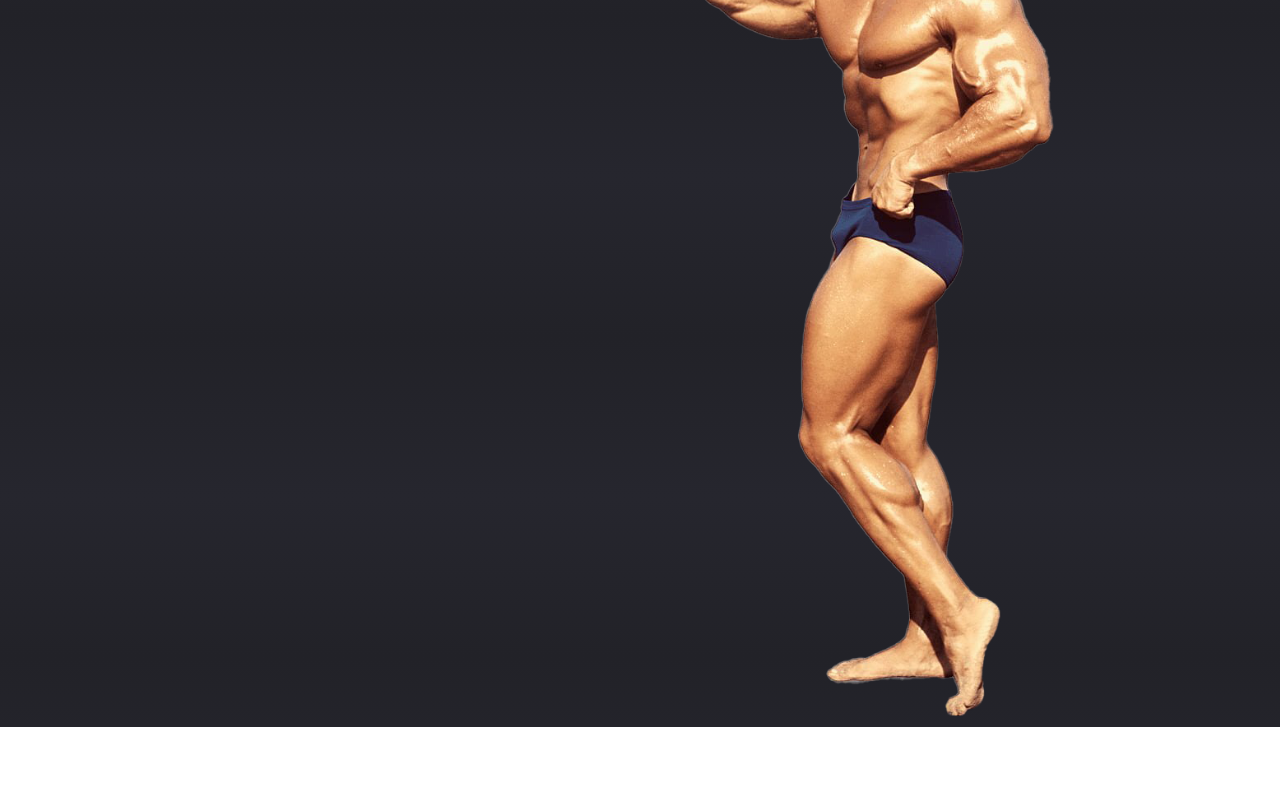
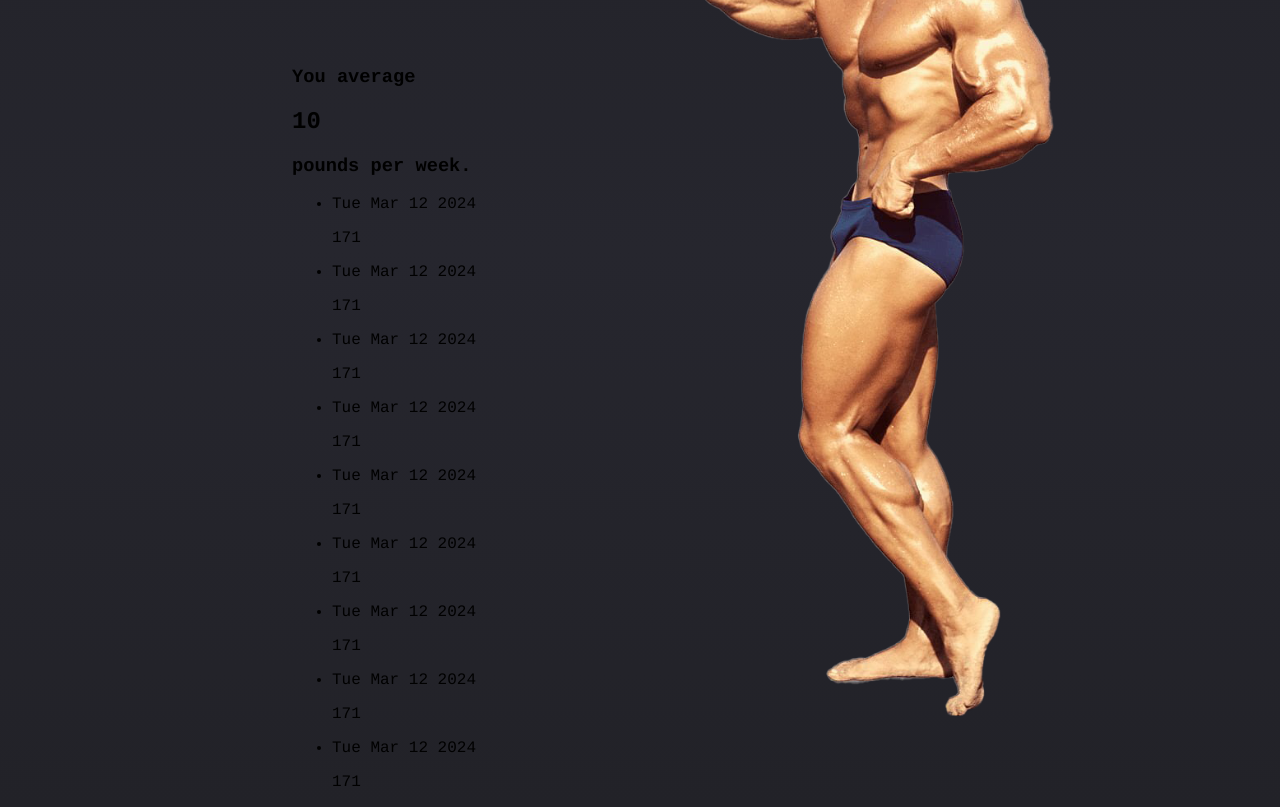
Before and after one commit to dylanmc1ntee/Weight-Tracker, a plain HTML site: page index.html in a window 1280 px wide. Shown: the part 303-1110 px from the top of the page. Before the commit the page ends 1030 px from the top, so only its background shows below. Drawn offline with Linux system fonts and the light colour scheme.

Commit message:
add list of weights

```diff
--- a/index.html
+++ b/index.html
@@ -18,13 +18,33 @@
                 </div>
                 <div class="enterWeight">
                     <input type="text" id="weight" placeholder="pounds">
-                    <button id="search">Enter</button>
+                    <button onclick="addToDo()" id="search">Enter</button>
                 </div>
             </aside>
             <section class="input-box">
                 <img id="arnold" src="./images/arnold.png" alt="arnold">
             </section>
         </div>
+        <section class="displayContainer">
+            <div class="display">
+                <div class="average">
+                    <h3>You average</h3>
+                    <h2>10</h2>
+                    <h3>pounds per week.</h3>
+                </div>
+                <ul class="listWeights" id="log-container" onclick="remove()">
+                    <li id="log"><div class="date"><p id="curDate">Tue Mar 12 2024</p></div><div id="curWeight">171</div></li>
+                    <li id="log"><div class="date"><p id="curDate">Tue Mar 12 2024</p></div><div id="curWeight">171</div></li>
+                    <li id="log"><div class="date"><p id="curDate">Tue Mar 12 2024</p></div><div id="curWeight">171</div></li>
+                    <li id="log"><div class="date"><p id="curDate">Tue Mar 12 2024</p></div><div id="curWeight">171</div></li>
+                    <li id="log"><div class="date"><p id="curDate">Tue Mar 12 2024</p></div><div id="curWeight">171</div></li>
+                    <li id="log"><div class="date"><p id="curDate">Tue Mar 12 2024</p></div><div id="curWeight">171</div></li>
+                    <li id="log"><div class="date"><p id="curDate">Tue Mar 12 2024</p></div><div id="curWeight">171</div></li>
+                    <li id="log"><div class="date"><p id="curDate">Tue Mar 12 2024</p></div><div id="curWeight">171</div></li>
+                    <li id="log"><div class="date"><p id="curDate">Tue Mar 12 2024</p></div><div id="curWeight">171</div></li>
+                </ul>
+            </div>
+        </section>
         <script src="script.js"></script>
     </body>
 </html>
```
